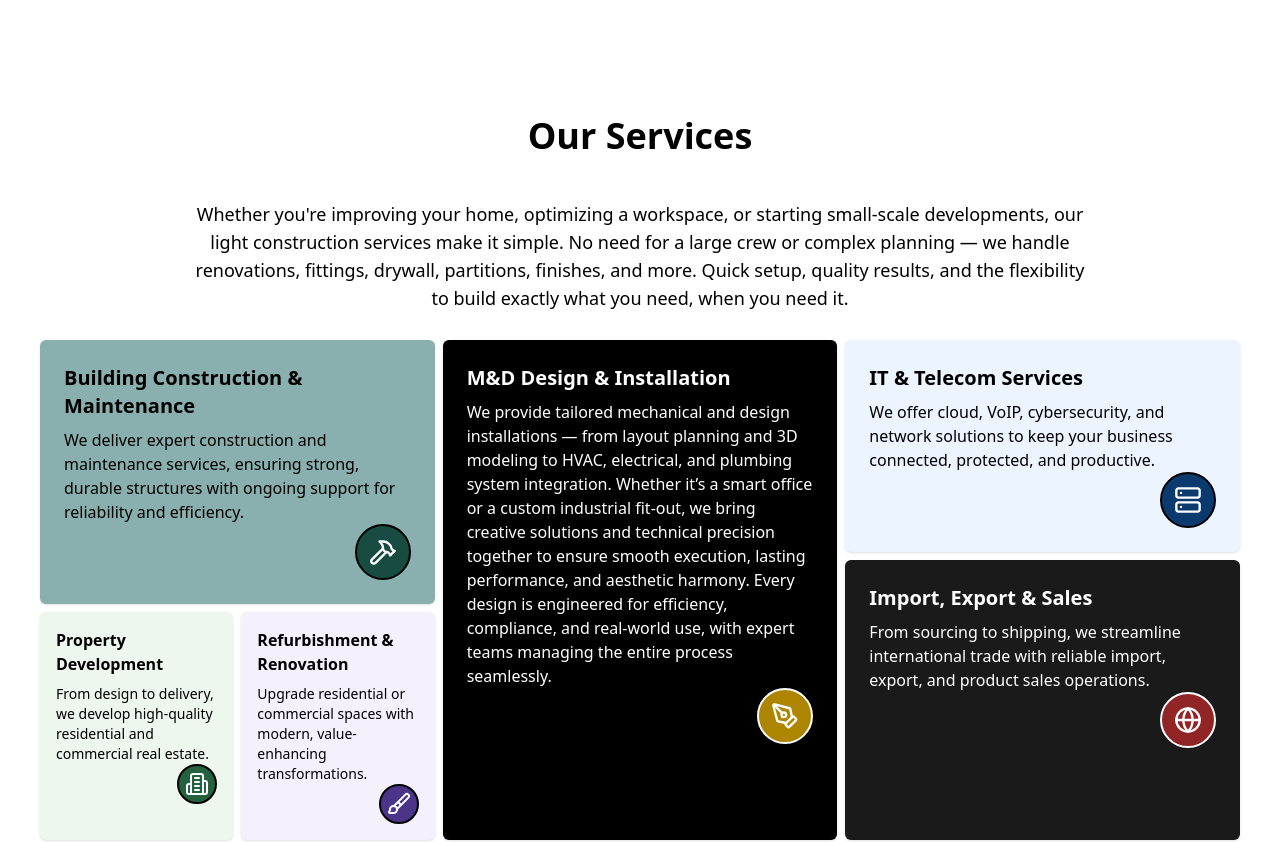
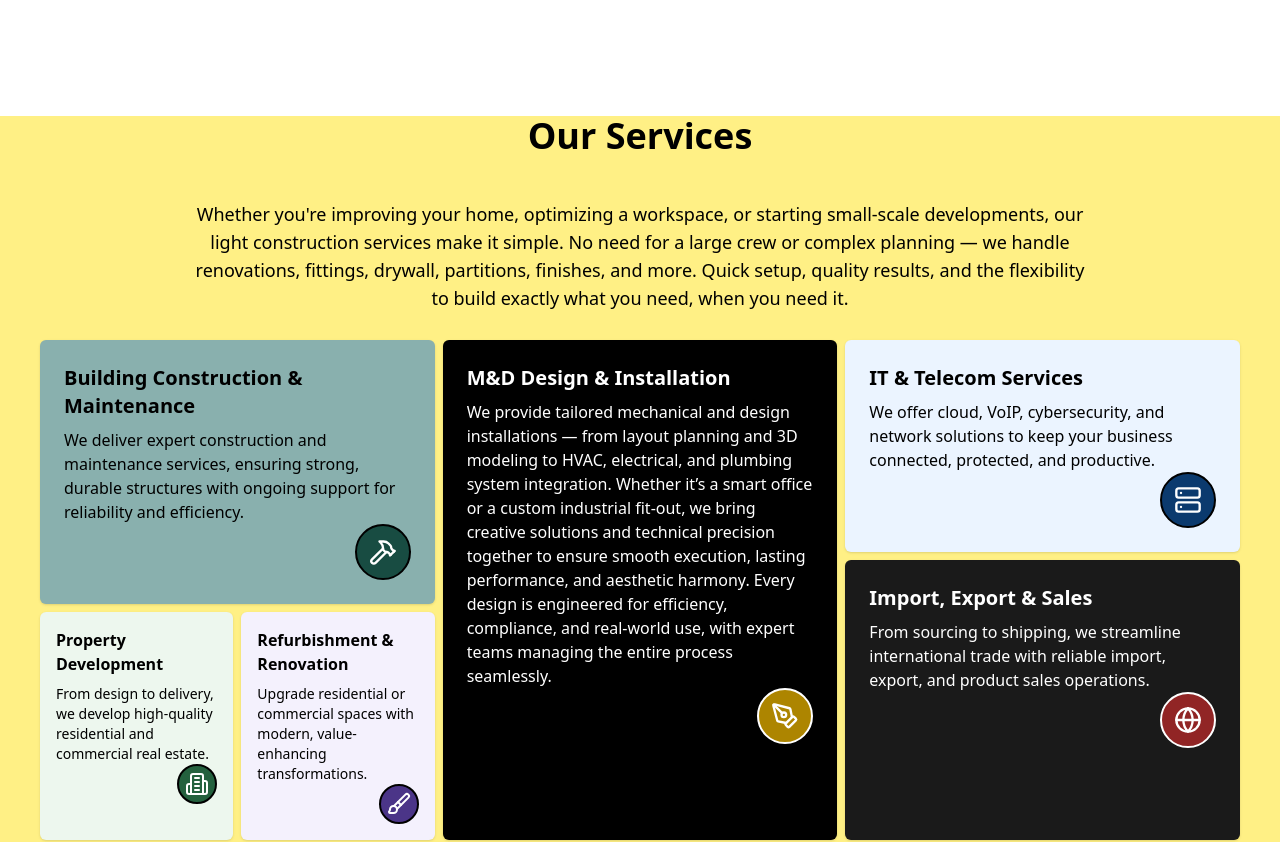
Before and after one commit to Maobugichi/bsd, a React (Vite) app: page /#/homepage/1 in a window 1280 px wide. Shown: the part 2244-3086 px from the top of the page. Built offline with nearby package versions, Linux system fonts and the light colour scheme.

Commit message:
change source2

```diff
--- a/src/ui/features.tsx
+++ b/src/ui/features.tsx
@@ -5,7 +5,7 @@ import { FeatureCard } from "./featureCard";
 
 export const Feature = () => {
   return (
-    <section className="mt-20 md:mt-0 h-[250vh] md:h-[130vh] font-inter flex flex-col gap-5 text-black  text-center">
+    <section className=" bg-yellow-200 mt-20 md:mt-0 h-[230vh] md:h-[130vh] font-inter flex flex-col gap-5 text-black  text-center">
       <motion.div
         initial={{ opacity: 0, y: -50 }}
         animate={{ opacity: 1, y: 0 }}
```
